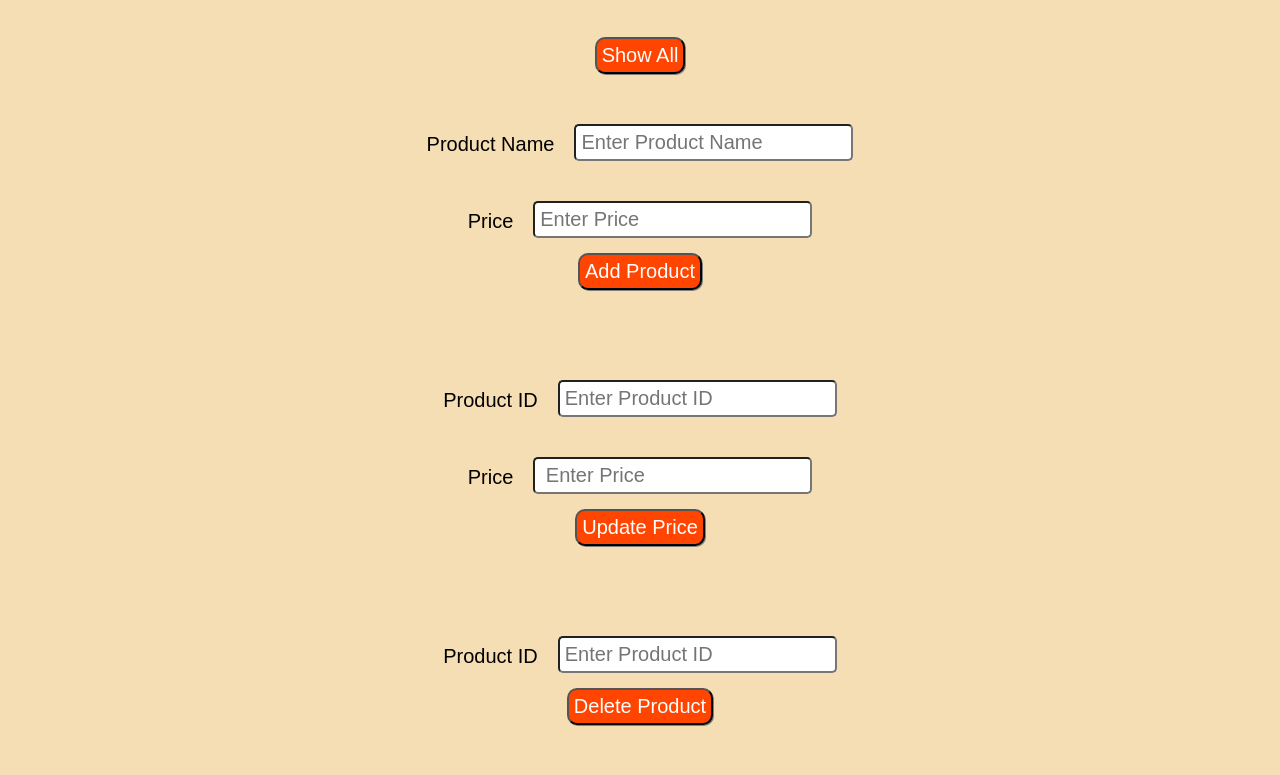
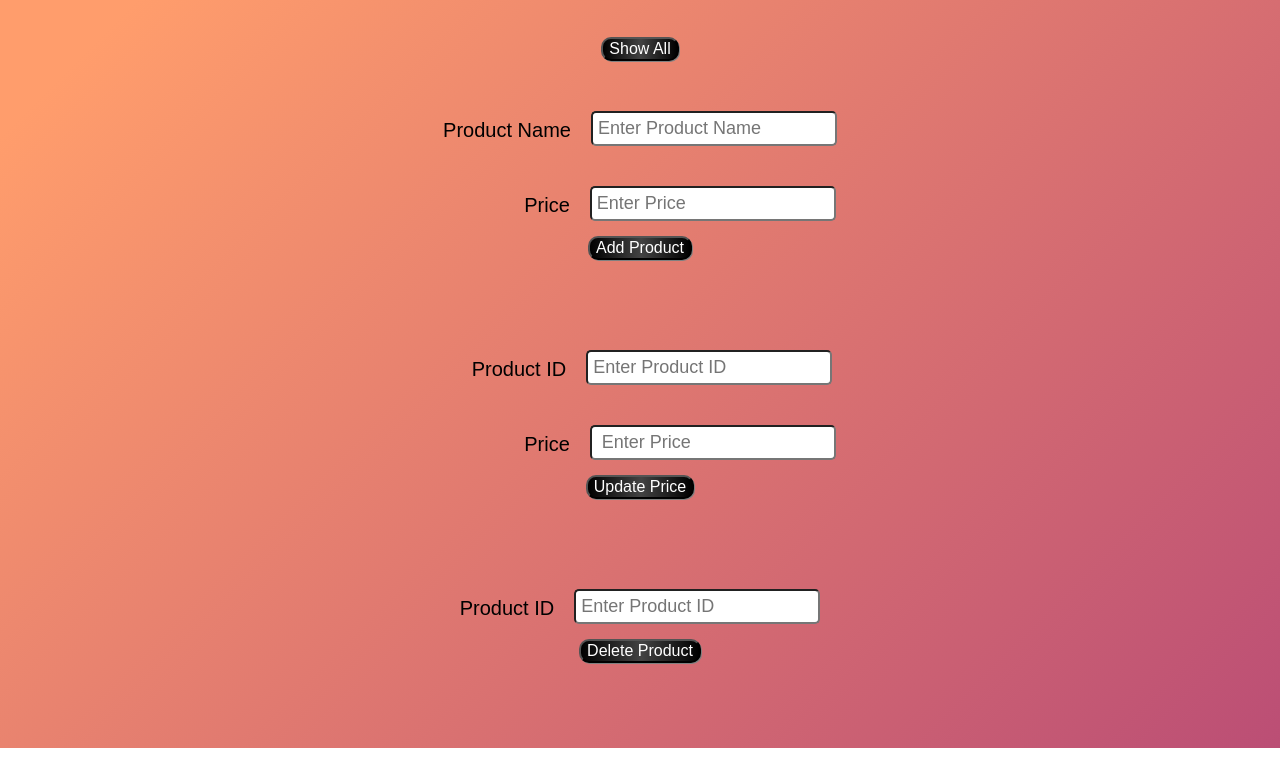
Before and after one commit to HarshVardhan22/Shopping-List, a plain HTML site: page public/index.html in a window 1280 px wide. Shown: the part 73-848 px from the top of the page. After the commit the page ends 821 px from the top, so only its background shows below. Drawn offline with Linux system fonts and the light colour scheme; a web font is replaced by a local one.

Commit message:
"alpha1"

```diff
--- a/public/css/style.css
+++ b/public/css/style.css
@@ -1,5 +1,5 @@
 body{
-    background-color: wheat;
+   background-image: linear-gradient( 135deg, #FF9D6C 10%, #BB4E75 100%);
     min-height: 100vh;
     margin: 0;
 }
@@ -15,18 +15,25 @@ body{
 
 .items:not(h1){
     font-size:20px;
+
 }
-.show >* {
+.show >*:not(button) {
     margin-top: 10px;
     margin-bottom: 10px;
     font-size: 20px;
+}
+
+.show button{
+     margin-top: 10px;
+    margin-bottom: 10px;
 }
 
 input{
     margin-left: 20px;
     margin-top: 20px;
     margin-bottom: 20px;
-    font-size:20px;
+    font-size:18px;
+    font-family: sans-serif;
     border-radius: 5px;
     position: relative;
     top:5px;
@@ -43,13 +50,20 @@ input:hover{
 }
 
 button{
+    background-image: linear-gradient(to right, #000000 0%, #434343 51%, #000000 100%);
     border-radius: 10px;
-    padding: 5px;
-    font-size:20px;
-    background: orangered;
+    padding: 7
+    px;
+    font-size:16px;
     box-shadow: 1px 1px gray;
     color: white;
     margin-bottom: 50px;
+}
+
+button:hover{
+    transition: all 0.3s;
+    background-position: right center;
+    padding: 10px;
 }
 
 .flex {
@@ -57,3 +71,13 @@ button{
     align-items: center;
     justify-content: center;
 }
+
+.label{
+    position: relative;
+    left:40px;
+}
+
+.product:first-child{
+    position: relative;
+    left:12px;
+}
--- a/public/index.html
+++ b/public/index.html
@@ -3,6 +3,7 @@
 <head>
     <meta charset="UTF-8">
     <meta name="viewport" content="width=device-width, initial-scale=1.0">
+    <link href='https://fonts.googleapis.com/css?family=Charm' rel='stylesheet'>
     <link rel="stylesheet" href="./css/style.css">
     <title>Shoping List</title>
 </head>
@@ -20,7 +21,7 @@
                 <label >Product Name</label>
                 <input type="text" class = 'name' placeholder="Enter Product Name">
             </div>
-            <div class="flex">
+            <div class="flex label">
                 <label >Price</label>
                 <input type="text" class="price" placeholder="Enter Price">
             </div>
@@ -28,11 +29,11 @@
         </form>
 
         <form class="update items">
-            <div class="flex">
+            <div class="flex product">
                 <label>Product ID</label>
                 <input type="text" class='id' placeholder="Enter Product ID">
             </div>
-            <div class="flex">
+            <div class="flex label">
                 <label>Price</label>
                 <input type="text" class="newPrice" placeholder=" Enter Price">
             </div>
@@ -42,9 +43,9 @@
         <form class="delete items">
             <div class="flex">
                 <label>Product ID</label>
-                <input type="text" class='id' placeholder="Enter Product ID">
+                <input type="text" class='del_id' placeholder="Enter Product ID">
             </div>
-            <button class="delButton">Delete Product</button>
+            <button onclick = "del()" class="delButton">Delete Product</button>
         </form>
     </div>
 <script src="./js/script.js"></script>
--- a/public/js/script.js
+++ b/public/js/script.js
@@ -56,3 +56,15 @@ function update() {
     }).then((response) => response.text())
         .then((data) => console.log(data));
 }
+
+/******TO DELETE Products********************/
+
+function del() {
+    let del_id = document.querySelector('.del_id').value;
+    fetch('http://localhost:3000/list/' + del_id, {
+
+        method: 'DELETE',
+
+    }).then((response) => response.text())
+        .then((data) => console.log(data));
+}
```
Also changed, not shown: App.js (+20 -4 lines).
